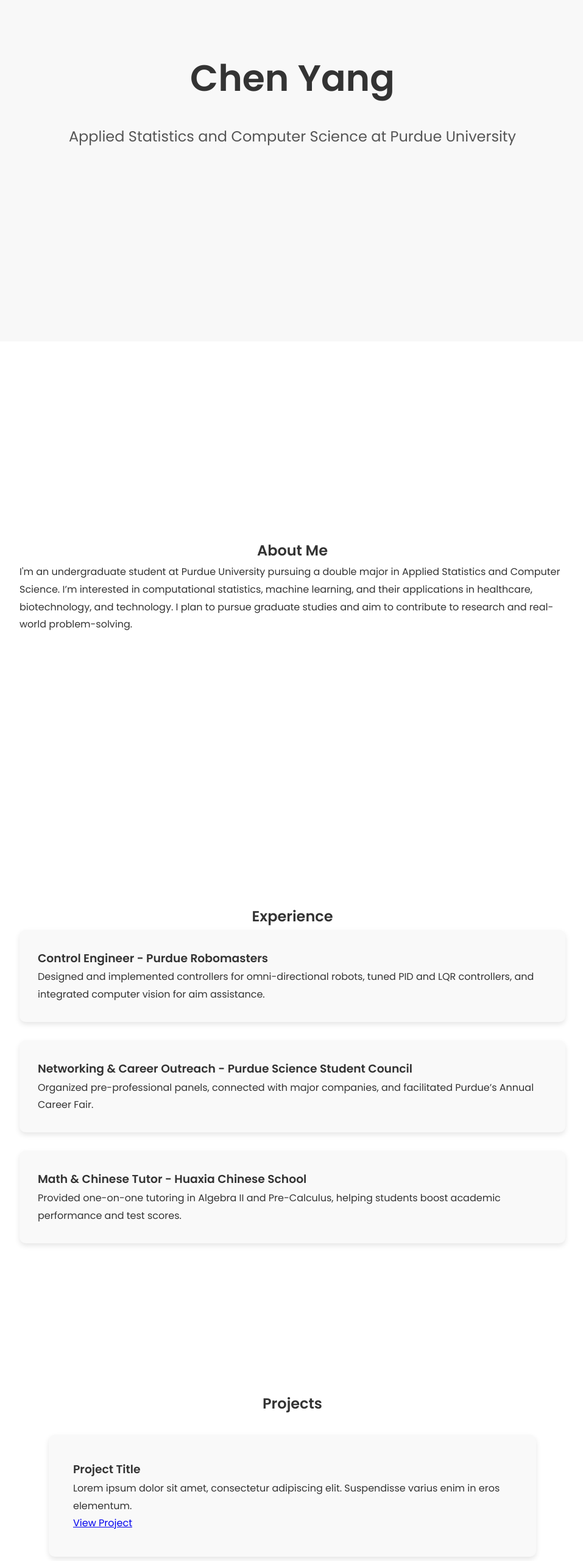
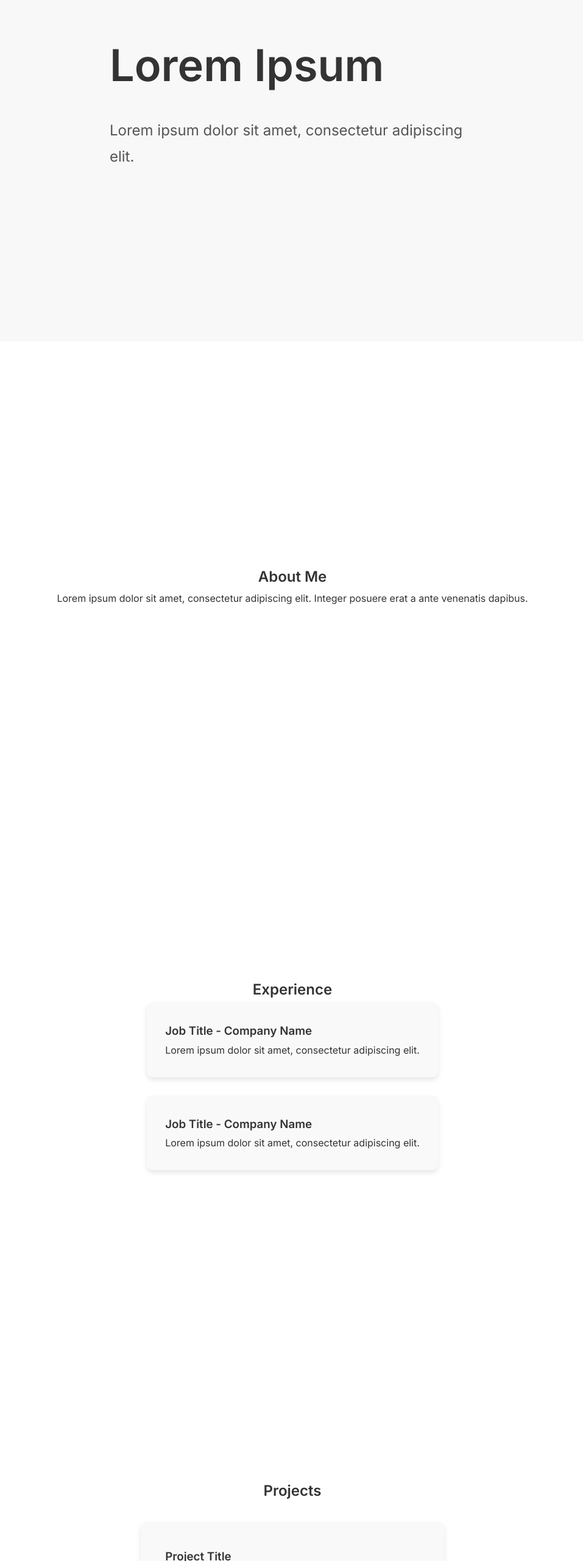
Before and after one commit to chenyang4278/chenyang4278.github.io, a plain HTML site: page index.html in a window 1280 px wide. Shown: the part 240-2800 px from the top of the page at 61% size, without its empty margins (160-1117 px from the left). Drawn offline with Linux system fonts and the light colour scheme.

Commit message:
Update index.html

```diff
--- a/index.html
+++ b/index.html
@@ -3,14 +3,14 @@
 <head>
     <meta charset="UTF-8">
     <meta name="viewport" content="width=device-width, initial-scale=1.0">
-    <title>Chen Yang - Portfolio</title>
-    <link href="https://fonts.googleapis.com/css2?family=Poppins:wght@300;400;600&display=swap" rel="stylesheet">
+    <title>Lorem Ipsum - Portfolio</title>
+    <link href="https://fonts.googleapis.com/css2?family=Inter:wght@300;400;600&display=swap" rel="stylesheet">
     <style>
         * {
             margin: 0;
             padding: 0;
             box-sizing: border-box;
-            font-family: 'Poppins', sans-serif;
+            font-family: 'Inter', sans-serif;
             scroll-behavior: smooth;
         }
         body {
@@ -25,7 +25,7 @@
             background: rgba(255, 255, 255, 0.95);
             display: flex;
             justify-content: center;
-            padding: 15px 50px;
+            padding: 20px 50px;
             z-index: 1000;
             box-shadow: 0 2px 10px rgba(0, 0, 0, 0.1);
         }
@@ -46,22 +46,24 @@
             justify-content: center;
             align-items: center;
             text-align: center;
-            padding: 100px 15%;
+            padding: 80px 15%;
         }
         .hero {
             background: #f8f8f8;
+            text-align: left;
         }
         .hero h1 {
-            font-size: 60px;
+            font-size: 72px;
             font-weight: 600;
             margin-bottom: 20px;
         }
         .hero p {
             font-size: 24px;
             color: #555;
+            max-width: 600px;
         }
         .about, .experience, .projects, .contact {
-            padding: 120px 15%;
+            padding: 100px 15%;
             text-align: left;
         }
         .experience .timeline {
@@ -106,28 +108,24 @@
     </nav>
     <section id="about" class="section hero">
         <div>
-            <h1>Chen Yang</h1>
-            <p>Applied Statistics and Computer Science at Purdue University</p>
+            <h1>Lorem Ipsum</h1>
+            <p>Lorem ipsum dolor sit amet, consectetur adipiscing elit.</p>
         </div>
     </section>
     <section id="about" class="section about">
         <h2>About Me</h2>
-        <p>I'm an undergraduate student at Purdue University pursuing a double major in Applied Statistics and Computer Science. I’m interested in computational statistics, machine learning, and their applications in healthcare, biotechnology, and technology. I plan to pursue graduate studies and aim to contribute to research and real-world problem-solving.</p>
+        <p>Lorem ipsum dolor sit amet, consectetur adipiscing elit. Integer posuere erat a ante venenatis dapibus.</p>
     </section>
     <section id="experience" class="section experience">
         <h2>Experience</h2>
         <div class="timeline">
             <div class="job">
-                <h3>Control Engineer - Purdue Robomasters</h3>
-                <p>Designed and implemented controllers for omni-directional robots, tuned PID and LQR controllers, and integrated computer vision for aim assistance.</p>
+                <h3>Job Title - Company Name</h3>
+                <p>Lorem ipsum dolor sit amet, consectetur adipiscing elit.</p>
             </div>
             <div class="job">
-                <h3>Networking & Career Outreach - Purdue Science Student Council</h3>
-                <p>Organized pre-professional panels, connected with major companies, and facilitated Purdue’s Annual Career Fair.</p>
-            </div>
-            <div class="job">
-                <h3>Math & Chinese Tutor - Huaxia Chinese School</h3>
-                <p>Provided one-on-one tutoring in Algebra II and Pre-Calculus, helping students boost academic performance and test scores.</p>
+                <h3>Job Title - Company Name</h3>
+                <p>Lorem ipsum dolor sit amet, consectetur adipiscing elit.</p>
             </div>
         </div>
     </section>
@@ -135,19 +133,14 @@
         <h2>Projects</h2>
         <div class="project-card">
             <h3>Project Title</h3>
-            <p>Lorem ipsum dolor sit amet, consectetur adipiscing elit. Suspendisse varius enim in eros elementum.</p>
-            <a href="#">View Project</a>
-        </div>
-        <div class="project-card">
-            <h3>Project Title</h3>
-            <p>Lorem ipsum dolor sit amet, consectetur adipiscing elit. Suspendisse varius enim in eros elementum.</p>
+            <p>Lorem ipsum dolor sit amet, consectetur adipiscing elit.</p>
             <a href="#">View Project</a>
         </div>
     </section>
     <section id="contact" class="section contact">
         <h2>Contact Me</h2>
-        <p>Email: <a href="mailto:chenyang4278@gmail.com">chenyang4278@gmail.com</a></p>
-        <p>GitHub: <a href="https://github.com/chenyang4278">chenyang4278</a></p>
+        <p>Email: <a href="mailto:lorem@example.com">lorem@example.com</a></p>
+        <p>GitHub: <a href="#">github.com/loremipsum</a></p>
     </section>
 </body>
 </html>
```
